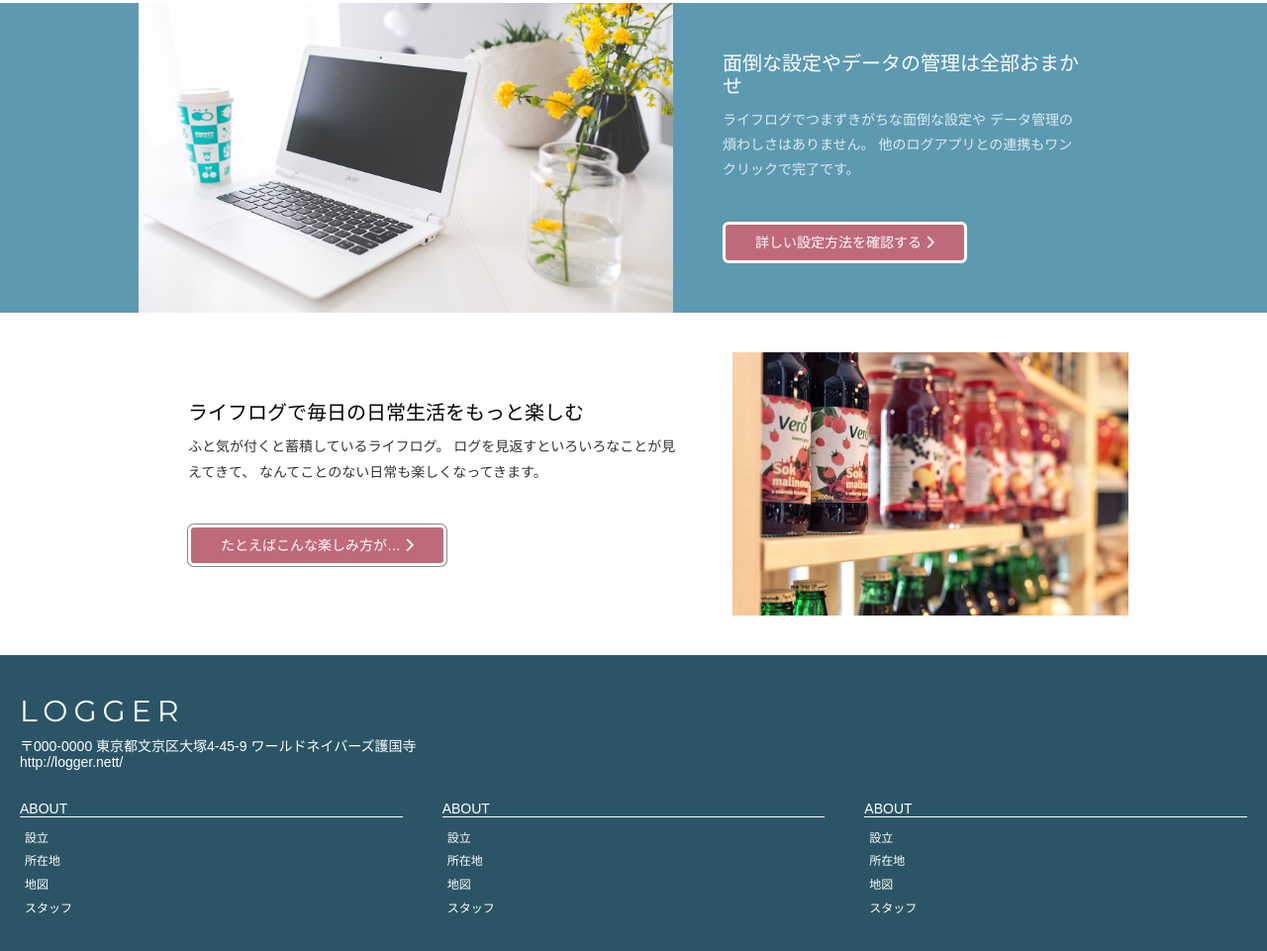
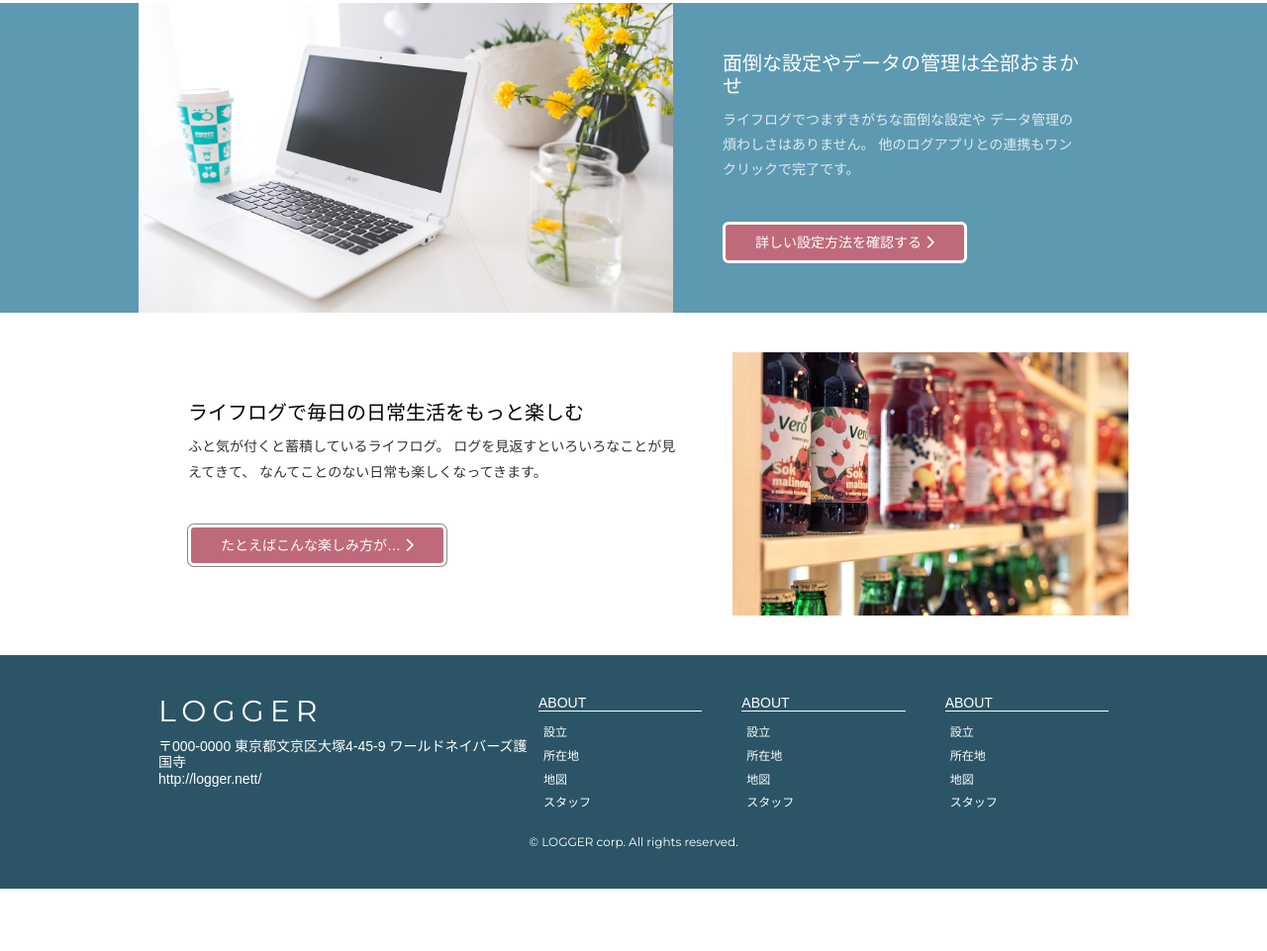
Before and after one commit to Yohei-Shiina/responsive-web-practice, a plain HTML site: page index.html in a window 1280 px wide. Shown: the part 1179-2140 px from the top of the page at 99% size. After the commit the page ends 2077 px from the top, so only its background shows below. Drawn offline with Linux system fonts and the light colour scheme.

Commit message:
add copyright

```diff
--- a/index.html
+++ b/index.html
@@ -120,7 +120,9 @@
           </ul>
         </div>
       </nav>
-
+      <div class="footC">
+        © LOGGER corp. All rights reserved.
+      </div>
     </div>
   </footer>
 </body>
--- a/style.css
+++ b/style.css
@@ -264,6 +264,26 @@ footer .container {
   padding: 40px 20px;
 }
 
+@media (min-width: 768px) {
+	footer .container {
+		display: flex;
+		flex-wrap: wrap;
+		max-width: 1000px;
+		max-width: var(--large-width);
+		margin-left: auto;
+		margin-right: auto;
+	}
+	.footA {
+		flex: 0 0 40%;
+	}
+	.footB {
+		flex: 0 0 60%;
+	}
+	.footC {
+		flex: 0 0 100%;
+	}
+}
+
 .footA {
   margin-bottom: 30px;
 }
@@ -324,3 +344,9 @@ footer .container {
 		margin-left: 40px;
 	}
 }
+
+.footC {
+	font-size: 12px;
+	text-align: center;
+	font-family: 'Montserrat', sans-serif;
+}
```
